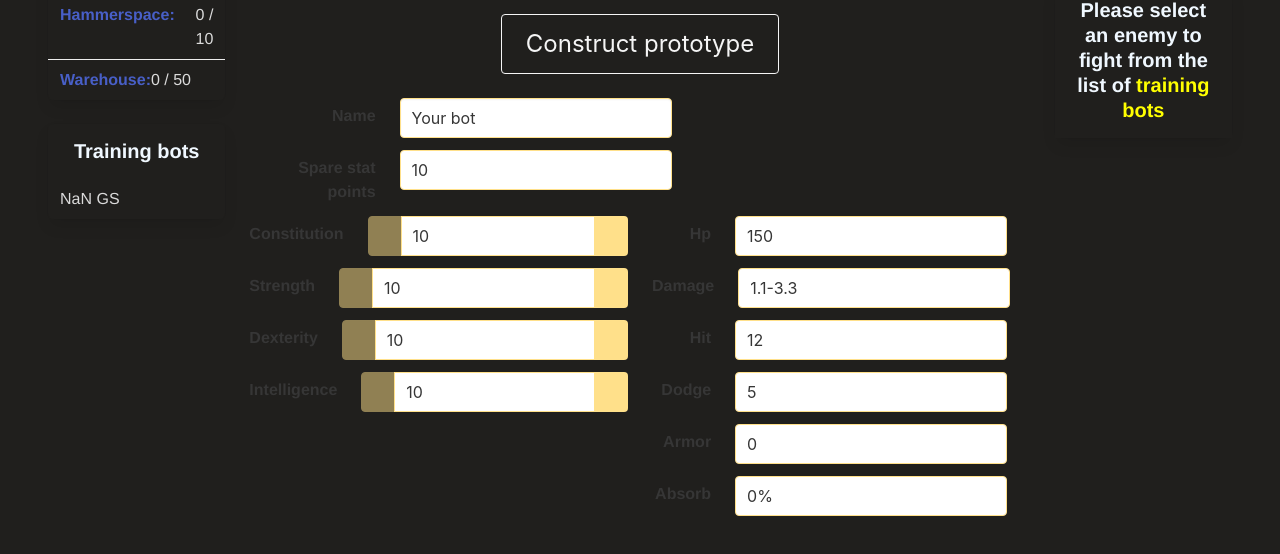
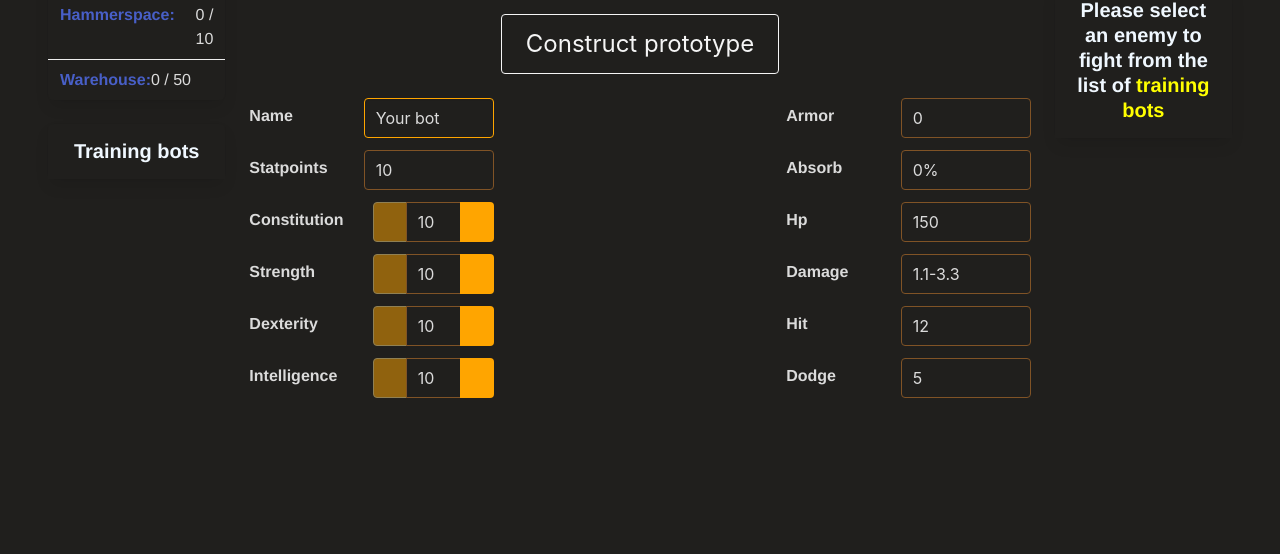
Before and after one commit to Autsider666/unboxing, a Vue app: page /#/workshop/prototype in a window 1280 px wide. Shown: the part 244-798 px from the top of the page. Built offline with nearby package versions, Linux system fonts and the light colour scheme; some icons are missing; what vue-notification would draw is missing.

Commit message:
layout update

```diff
--- a/src/App.vue
+++ b/src/App.vue
@@ -52,6 +52,9 @@
 </script>
 
 <style>
+    .label {
+        color: #dbdbdb !important;
+    }
 
     html, body {
         height: 100%;
--- a/src/assets/enemies.json
+++ b/src/assets/enemies.json
@@ -1,15 +1,39 @@
 [
   {
-    "name": "Infant",
-    "lvl": 1,
-    "minLvl": 1,
-    "str": 5,
-    "con": 1,
-    "dex": 5,
-    "int": 5,
-    "defense": 0,
-    "minDmg": 1,
-    "maxDmg": 3
+    "name": "T202",
+    "lvl": 20,
+    "minLvl": 3,
+    "str": 30,
+    "con": 15,
+    "dex": 20,
+    "int": 15,
+    "defense": 32,
+    "minDmg": 4,
+    "maxDmg": 8
+  },
+  {
+    "name": "T101",
+    "lvl": 10,
+    "minLvl": 2,
+    "str": 18,
+    "con": 10,
+    "dex": 15,
+    "int": 10,
+    "defense": 10,
+    "minDmg": 3,
+    "maxDmg": 6
+  },
+  {
+    "name": "T50.5",
+    "lvl": 7,
+    "minLvl": 2,
+    "str": 12,
+    "con": 13,
+    "dex": 16,
+    "int": 10,
+    "defense": 10,
+    "minDmg": 3,
+    "maxDmg": 6
   },
   {
     "name": "Trainmate",
@@ -24,39 +48,15 @@
     "maxDmg": 3
   },
   {
-    "name": "T50.5",
-    "lvl": 7,
-    "minLvl": 2,
-    "str": 12,
-    "con": 13,
-    "dex": 16,
-    "int": 10,
-    "defense": 10,
-    "minDmg": 3,
-    "maxDmg": 6
-  },
-  {
-    "name": "T101",
-    "lvl": 10,
-    "minLvl": 2,
-    "str": 18,
-    "con": 10,
-    "dex": 15,
-    "int": 10,
-    "defense": 10,
-    "minDmg": 3,
-    "maxDmg": 6
-  },
-  {
-    "name": "T202",
-    "lvl": 20,
-    "minLvl": 3,
-    "str": 30,
-    "con": 15,
-    "dex": 20,
-    "int": 15,
-    "defense": 32,
-    "minDmg": 4,
-    "maxDmg": 8
+    "name": "Infant",
+    "lvl": 0,
+    "minLvl": 1,
+    "str": 5,
+    "con": 1,
+    "dex": 5,
+    "int": 5,
+    "defense": 0,
+    "minDmg": 1,
+    "maxDmg": 3
   }
 ]
--- a/src/components/BotTab.vue
+++ b/src/components/BotTab.vue
@@ -2,7 +2,8 @@
     <nav class="panel">
         <div v-if="bot">
             <p class="panel-heading">
-                {{bot.name}} <br/>({{mechanics.getGearscore(bot)}} GS)
+                {{bot.name}} <br/>
+                <span v-if="bot.lvl !== undefined">(Lvl {{bot.lvl}})</span>
             </p>
             <p class="panel-block" href="#">
             <table>
--- a/src/components/Prototype.vue
+++ b/src/components/Prototype.vue
@@ -1,20 +1,23 @@
 <template>
     <div>
         <button class="button is-light is-large is-outlined" @click="build"
-                :disabled="inCombat || bot && bot.damage !== bot.maxHealth">
-            Construct prototype
+                :disabled="inCombat">
+            <span v-if="bot">Replace</span>
+            <span v-else>Construct</span>
+            &nbsp;prototype
         </button>
         <br><br>
-        <!--<code>{{prototype}}</code><br><br>-->
 
+        <div class="columns">
+            <div class="column is-4">
                 <div class="field is-horizontal">
                     <div class="field-label is-normal">
                         <label class="label">Name</label>
                     </div>
                     <div class="field-body">
-                <div class="field has-addons">
-                    <p class="control">
-                        <input class="input is-warning" type="text" :value="prototype.name"
+                        <div class="field has-addons has-addons-right">
+                            <p class="control long">
+                                <input class="input editable" type="text" :value="prototype.name"
                                        v-on:keyup.stop="updatePrototype('name', $event.target.value)"/>
                             </p>
                         </div>
@@ -23,19 +26,17 @@
 
                 <div class="field is-horizontal">
                     <div class="field-label is-normal">
-                <label class="label">Spare stat points</label>
+                        <label class="label">Statpoints</label>
                     </div>
                     <div class="field-body">
-                <div class="field has-addons">
-                    <p class="control">
-                        <input class="input is-warning" type="text" :value="workshop.statPoints" readonly>
+                        <div class="field has-addons has-addons-right">
+                            <p class="control long">
+                                <input class="input readonly" type="text" :value="workshop.statPoints" readonly>
                             </p>
                         </div>
                     </div>
                 </div>
 
-        <div class="columns">
-            <div class="column">
                 <div class="field is-horizontal">
                     <div class="field-label is-normal">
                         <label class="label">Constitution</label>
@@ -47,8 +48,8 @@
                                     <i class="fa fa-minus" aria-hidden="true"></i>
                                 </a>
                             </p>
-                            <p class="control">
-                                <input class="input is-warning" type="text" :value="prototype.con" readonly>
+                            <p class="control short">
+                                <input class="input readonly" type="text" :value="prototype.con" readonly>
                             </p>
                             <p class="control" @click="plusStat('con')">
                                 <a class="button is-warning" :disabled="workshop.statPoints === 0">
@@ -70,8 +71,8 @@
                                     <i class="fa fa-minus" aria-hidden="true"></i>
                                 </a>
                             </p>
-                            <p class="control">
-                                <input class="input is-warning" type="text" :value="prototype.str" readonly>
+                            <p class="control short">
+                                <input class="input readonly" type="text" :value="prototype.str" readonly>
                             </p>
                             <p class="control" @click="plusStat('str')">
                                 <a class="button is-warning" :disabled="workshop.statPoints === 0">
@@ -93,8 +94,8 @@
                                     <i class="fa fa-minus" aria-hidden="true"></i>
                                 </a>
                             </p>
-                            <p class="control">
-                                <input class="input is-warning" type="text" :value="prototype.dex" readonly>
+                            <p class="control short">
+                                <input class="input readonly" type="text" :value="prototype.dex" readonly>
                             </p>
                             <p class="control" @click="plusStat('dex')">
                                 <a class="button is-warning" :disabled="workshop.statPoints === 0">
@@ -110,14 +111,14 @@
                         <label class="label">Intelligence</label>
                     </div>
                     <div class="field-body">
-                        <div class="field has-addons has-addons-right has-addons-right">
+                        <div class="field has-addons has-addons-right">
                             <p class="control" @click="minusStat('int')">
                                 <a class="button is-warning" :disabled="prototype.int <= 10">
                                     <i class="fa fa-minus" aria-hidden="true"></i>
                                 </a>
                             </p>
-                            <p class="control">
-                                <input class="input is-warning" type="text" :value="prototype.int" readonly>
+                            <p class="control short">
+                                <input class="input readonly" type="text" :value="prototype.int" readonly>
                             </p>
                             <p class="control" @click="plusStat('int')">
                                 <a class="button is-warning" :disabled="workshop.statPoints === 0">
@@ -128,15 +129,31 @@
                     </div>
                 </div>
             </div>
-            <div class="column">
+
+            <div class="column"></div>
+
+            <div class="column is-4">
                 <div class="field is-horizontal">
                     <div class="field-label is-normal">
-                        <label class="label">Hp</label>
+                        <label class="label has-text-left">Armor</label>
                     </div>
                     <div class="field-body">
-                        <div class="field has-addons">
-                            <p class="control">
-                                <input class="input is-warning" type="text" :value="health" readonly>
+                        <div class="field has-addons has-addons-right">
+                            <p class="control long">
+                                <input class="input readonly" type="text" :value="defense" readonly>
+                            </p>
+                        </div>
+                    </div>
+                </div>
+
+                <div class="field is-horizontal is-right">
+                    <div class="field-label is-normal">
+                        <label class="label has-text-left">Absorb</label>
+                    </div>
+                    <div class="field-body">
+                        <div class="field has-addons has-addons-right">
+                            <p class="control long">
+                                <input class="input readonly" type="text" :value="absorb" readonly>
                             </p>
                         </div>
                     </div>
@@ -144,12 +161,25 @@
 
                 <div class="field is-horizontal">
                     <div class="field-label is-normal">
-                        <label class="label">Damage</label>
+                        <label class="label has-text-left">Hp</label>
                     </div>
                     <div class="field-body">
-                        <div class="field has-addons">
-                            <p class="control">
-                                <input class="input is-warning" type="text" :value="damage" readonly>
+                        <div class="field has-addons has-addons-right">
+                            <p class="control long">
+                                <input class="input readonly" type="text" :value="health" readonly>
+                            </p>
+                        </div>
+                    </div>
+                </div>
+
+                <div class="field is-horizontal">
+                    <div class="field-label is-normal">
+                        <label class="label has-text-left">Damage</label>
+                    </div>
+                    <div class="field-body">
+                        <div class="field has-addons has-addons-right">
+                            <p class="control long">
+                                <input class="input readonly" type="text" :value="damage" readonly>
                             </p>
                         </div>
                     </div>
@@ -157,12 +187,12 @@
 
                 <div class="field is-horizontal is-right">
                     <div class="field-label is-normal">
-                        <label class="label">Hit</label>
+                        <label class="label has-text-left">Hit</label>
                     </div>
                     <div class="field-body">
-                        <div class="field has-addons">
-                            <p class="control">
-                                <input class="input is-warning" type="text" :value="attackRating" readonly>
+                        <div class="field has-addons has-addons-right">
+                            <p class="control long">
+                                <input class="input readonly" type="text" :value="attackRating" readonly>
                             </p>
                         </div>
                     </div>
@@ -170,38 +200,12 @@
 
                 <div class="field is-horizontal is-right">
                     <div class="field-label is-normal">
-                        <label class="label">Dodge</label>
+                        <label class="label has-text-left">Dodge</label>
                     </div>
                     <div class="field-body">
-                        <div class="field has-addons">
-                            <p class="control">
-                                <input class="input is-warning" type="text" :value="defenseRating" readonly>
-                            </p>
-                        </div>
-                    </div>
-                </div>
-
-                <div class="field is-horizontal">
-                    <div class="field-label is-normal">
-                        <label class="label">Armor</label>
-                    </div>
-                    <div class="field-body">
-                        <div class="field has-addons">
-                            <p class="control">
-                                <input class="input is-warning" type="text" :value="defense" readonly>
-                            </p>
-                        </div>
-                    </div>
-                </div>
-
-                <div class="field is-horizontal is-right">
-                    <div class="field-label is-normal">
-                        <label class="label">Absorb</label>
-                    </div>
-                    <div class="field-body">
-                        <div class="field has-addons">
-                            <p class="control">
-                                <input class="input is-warning" type="text" :value="absorb" readonly>
+                        <div class="field has-addons has-addons-right">
+                            <p class="control long">
+                                <input class="input readonly" type="text" :value="defenseRating" readonly>
                             </p>
                         </div>
                     </div>
@@ -267,5 +271,27 @@
 
 <!-- Add "scoped" attribute to limit CSS to this component only -->
 <style scoped>
+    .long {
+        max-width: 130px;
+    }
 
+    .short {
+        max-width: 55px;
+    }
+
+    .button.is-warning {
+        background-color: orange !important;
+    }
+
+    .readonly {
+        background-color: inherit !important;
+        border: 1px solid rgb(128, 83, 38) !important;
+        color: inherit;
+    }
+
+    .editable {
+        background-color: inherit !important;
+        border: 1px solid orange !important;
+        color: inherit;
+    }
 </style>
--- a/src/components/TrainingTab.vue
+++ b/src/components/TrainingTab.vue
@@ -11,7 +11,7 @@
             <!--<a href="#">Impossible</a>-->
             <!--</p>-->
             <a v-for="e in enemies" v-bind:class="enemy && e.name === enemy.name ? 'is-active' : ''" class="panel-block"
-               @click="queueEnemy(e)">
+               @click="queueEnemy(e)" v-if="e.lvl <= workshop.lvl">
                 <table>
                     <tr>
                         <!--"e.name === next.name && e.name !== enemy.name"-->
@@ -22,7 +22,7 @@
                         <th v-else>
                             <a>{{e.name}}</a>
                         </th>
-                        <td class="has-text-right">{{mechanics.getGearscore(e)}} GS</td>
+                        <td class="has-text-right"> Lvl {{ e.lvl}}</td>
                     </tr>
                 </table>
             </a>
@@ -47,7 +47,8 @@
     computed: mapState([
       'enemy',
       'next',
-      'enemies'
+      'enemies',
+      'workshop'
     ])
   }
 </script>
--- a/src/store/actions.js
+++ b/src/store/actions.js
@@ -15,7 +15,7 @@ export default {
       if (state.bot && state.bot.damage !== state.bot.maxHealth && state.enableIdleHealing) {
         commit('heal', state.healingPerSecond * deltaSeconds)
       }
-      if (state.bot && state.enemy && ((state.bot.damage === 0 || !state.enableIdleHealing) && state.enableIdleCombat)) {
+      if (state.bot && state.enemy && ((state.bot.damage === 0 || !state.enableIdleHealing && state.bot.damage < state.bot.maxHealth) && state.enableIdleCombat)) {
         commit('startCombat')
       }
       if (state.next && !state.enemy || state.next && state.enemy && (state.next.name !== state.enemy.name || state.enemy.damage >= state.enemy.maxHealth || state.bot && state.bot.damage === state.bot.maxHealth && state.enemy.damage > 0)) {
```
Also changed, not shown: 12 other files (tests, documents, lock files or other folders). Lines whose indentation alone changed are shown as unchanged.
